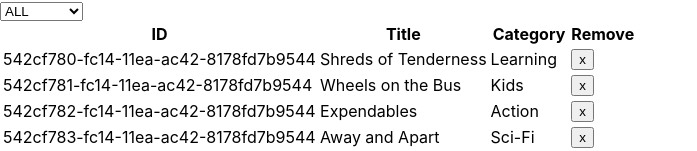
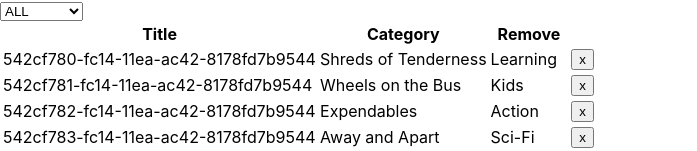
Before and after one commit to mbabaliiryn/react-book-store, a React (Create React App) app: page / in a window 1280 px wide. Shown: the top 151 px of the page, without its empty margins (0-697 px from the left). Built offline with nearby package versions, Linux system fonts and the light colour scheme.

Commit message:
initialise styles

```diff
--- a/src/containers/BooksForm.js
+++ b/src/containers/BooksForm.js
@@ -6,6 +6,7 @@ import PropTypes from 'prop-types';
 import { connect } from 'react-redux';
 import { createBook } from '../actions';
 import categories from '../constant/category';
+import '../App.css';
 
 class BooksForm extends React.Component {
   constructor(props) {
@@ -60,7 +61,7 @@ class BooksForm extends React.Component {
               placeholder="Enter title"
             />
           </div>
-          <div className="form-group">
+          <div className="header">
             <select name="category" value={category} onChange={this.handleChange} id="category">
               { categories.map(category => (
                 <option key={category}>
--- a/src/containers/BooksList.js
+++ b/src/containers/BooksList.js
@@ -6,6 +6,7 @@ import PropTypes from 'prop-types';
 import CategoryFilter from '../components/CategoryFilter';
 import Book from '../components/Book';
 import { handleBookRemove, changeFilter } from '../actions';
+import '../App.css';
 
 const BooksList = ({
   books, handleBookRemove, changeFilter, filter,
@@ -23,7 +24,6 @@ const BooksList = ({
       <table>
         <thead>
           <tr>
-            <th>ID</th>
             <th>Title</th>
             <th>Category</th>
             <th>Remove</th>
```
Also changed, not shown: src/App.css (+19 -0 lines).
